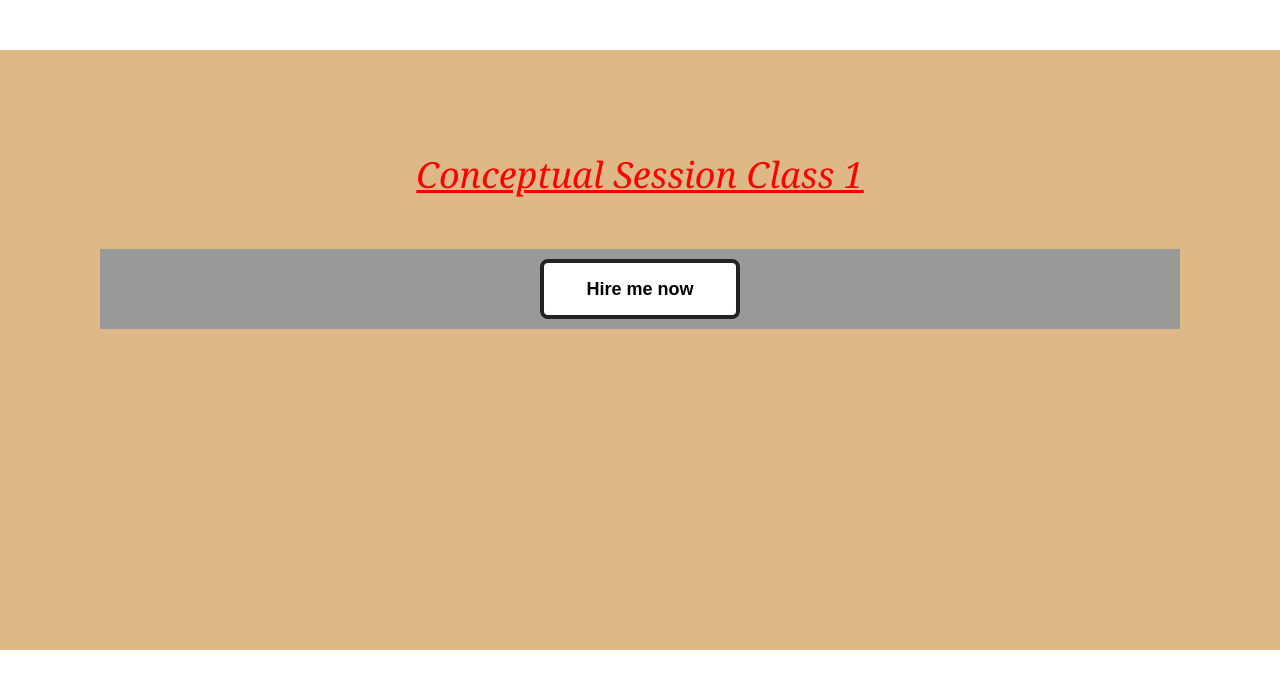
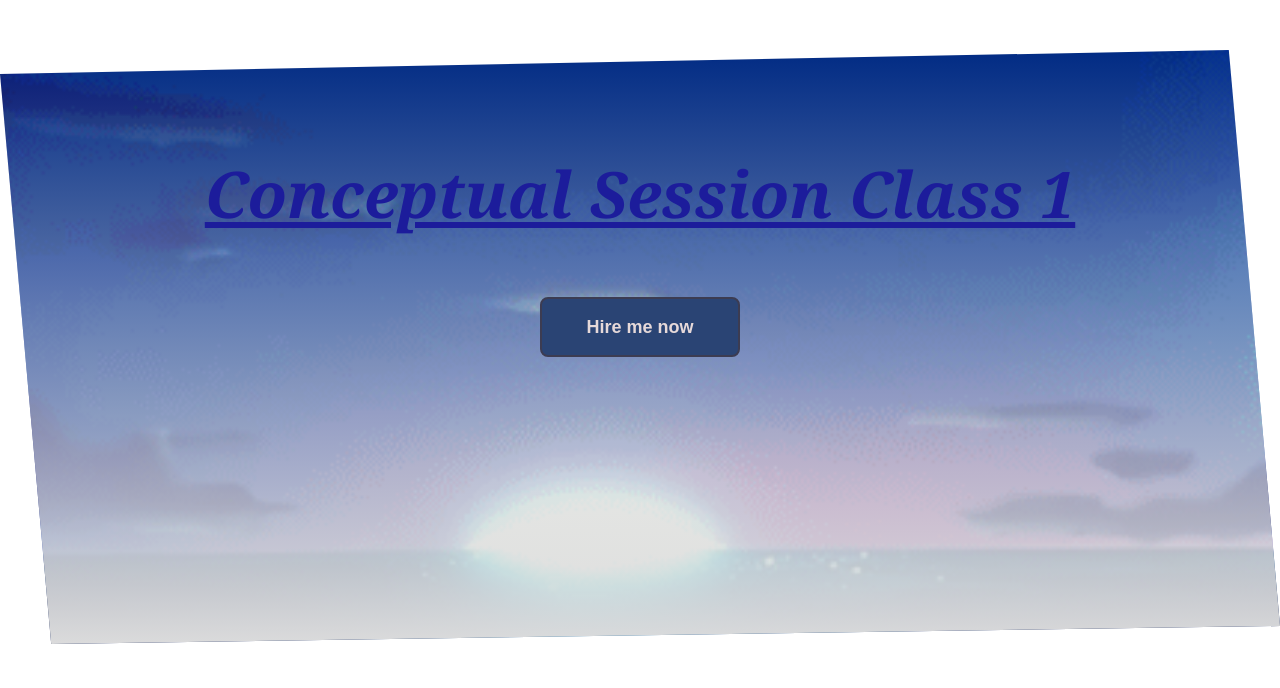
Before and after one commit to sumayaakter533/conceptual-session-1, a plain HTML site: page index.html in a window 1280 px wide. Drawn offline with Linux system fonts and the light colour scheme.

Commit message:
Add background-image with gradient color & image

```diff
--- a/css/style.css
+++ b/css/style.css
@@ -4,36 +4,41 @@
 }
 
 h1 {
-  color: red;
+  color: #1c1c9b;
   font-style: oblique;
-  font-weight: lighter;
+  font-weight: 999;
   font-family: Cambria, Cochin, Georgia, Times, "Times New Roman", serif;
   text-decoration: underline;
-  font-size: 36px;
+  font-size: 64px;
   text-align: center;
 }
 
 #heading-parent {
-  background-color: burlywood;
+  background-image: linear-gradient(to top, #ddd, transparent),
+    url(../images/sunrise.gif);
+  background-repeat: no-repeat;
+  background-position: center;
+  background-size: cover;
   height: 400px;
   padding: 100px;
   max-width: 1100px;
   /* max-width 1100px er mane hocche jodi width 1100px er beshi hoy
   tahole width 1100px e nou r jodi 1100px er kom hoy tahole width 100% nou */
   margin: 50px auto;
+  clip-path: polygon(96% 0, 100% 96%, 4% 99%, 0 4%);
 }
 
-.btn-parent{
+.btn-parent {
   padding: 10px;
   margin-top: 50px;
   text-align: center;
-  background-color: #999;
 }
 
 .btn {
-	background-color: #fff;
+  color: #e6d9d9;
+  background-color: #2a4474;
   padding: 8px 15px;
-	border: 4px solid #222;
+  border: 2px solid #3c3c52;
   border-radius: 8px;
   width: 200px;
   height: 60px;
```
Also changed, not shown: images/sunrise.gif (added). Lines whose indentation alone changed are shown as unchanged.
